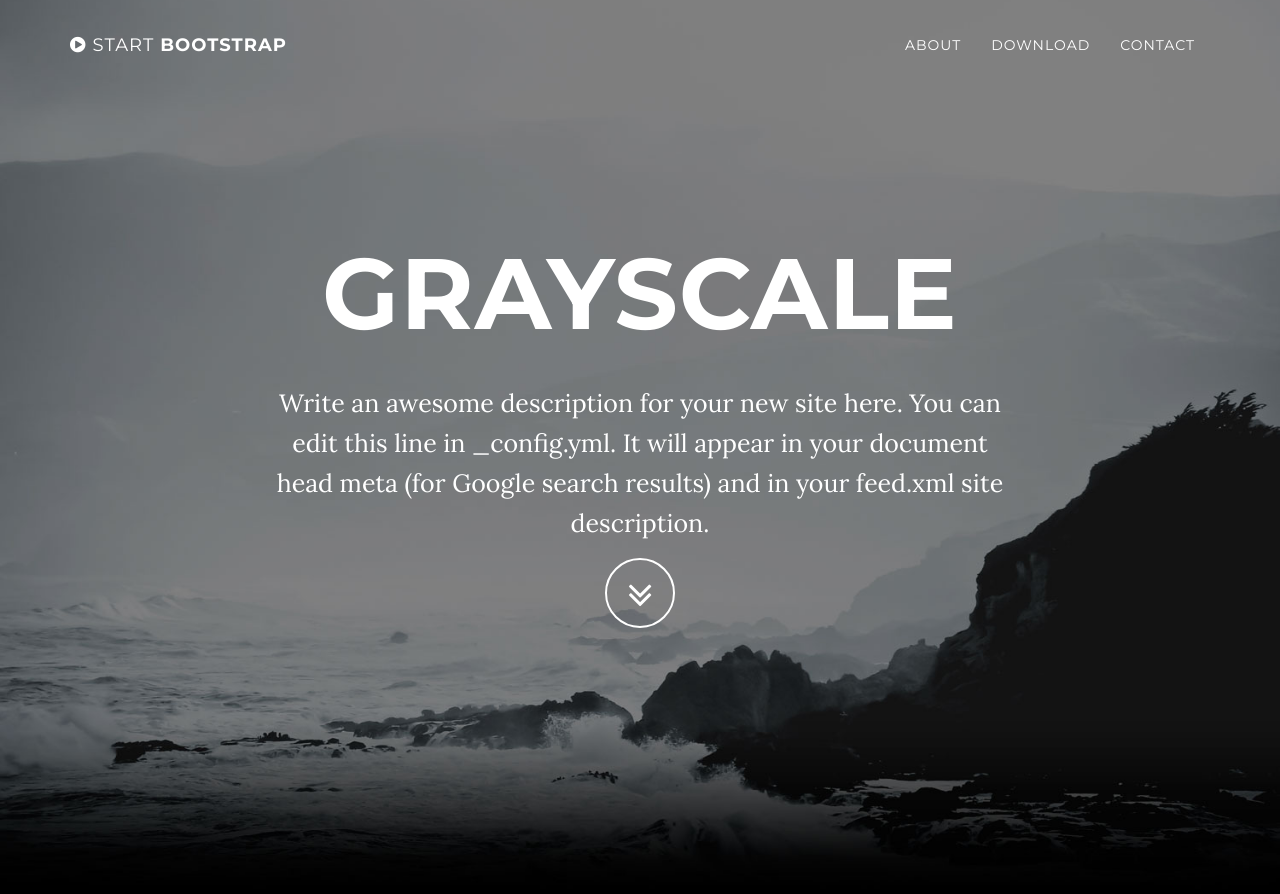
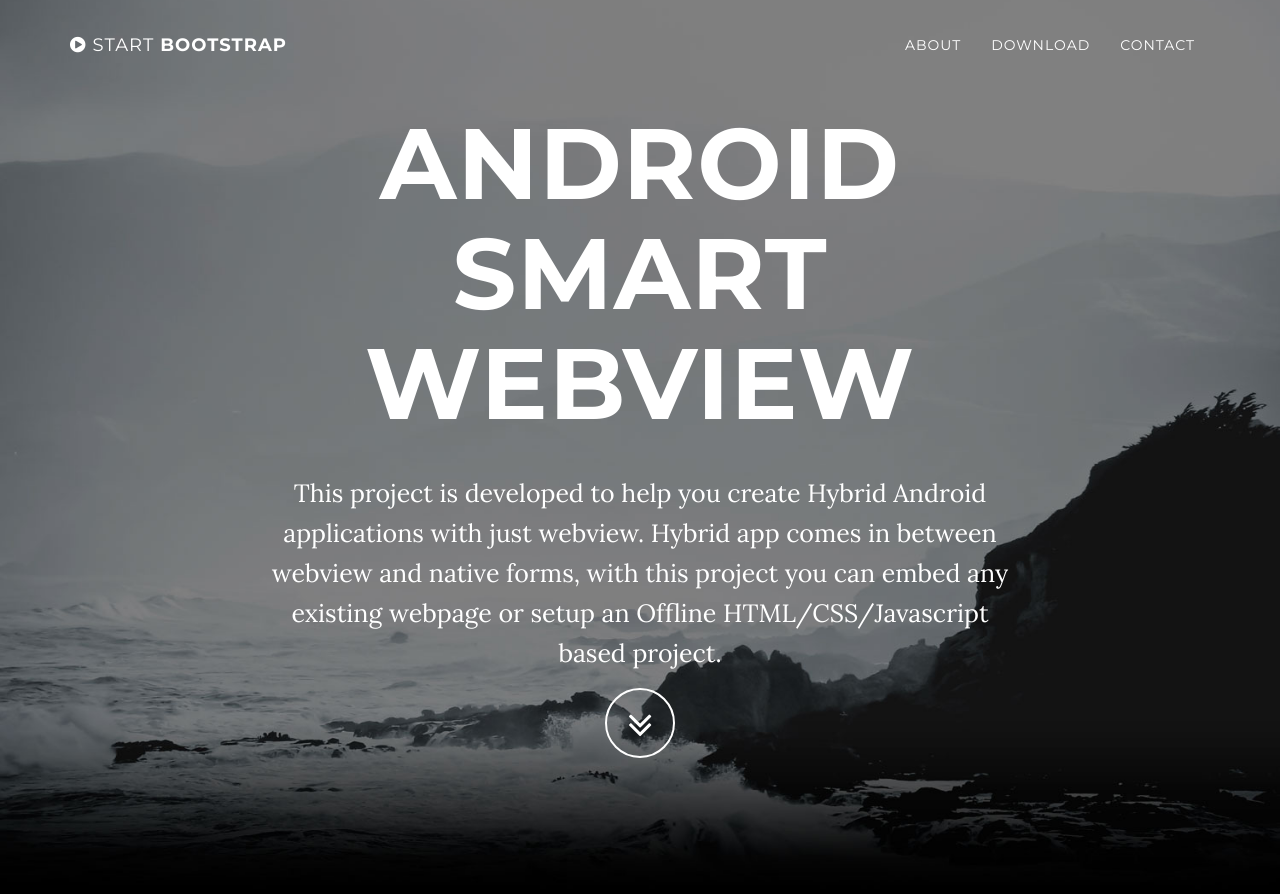
Before and after one commit to mgks/Android-SmartWebView, a Jekyll site: the page built from docs/index.html, in a window 1280 px wide and 900 px high. Shown: the top 894 px of the window. Built offline with Jekyll 4.4.1, drawn with Linux system fonts in a browser that asks for light colours; some of the changed text lies outside the part shown.

Commit message:
Updated config

```diff
--- a/docs/_config.yml
+++ b/docs/_config.yml
@@ -1,8 +1,8 @@
 # Site settings
-title: Grayscale
-email: your-email@domain.com
-url: https://example.github.io
-description: "Write an awesome description for your new site here. You can edit this line in _config.yml. It will appear in your document head meta (for Google search results) and in your feed.xml site description."
+title: Android Smart WebView
+email: getmgks@gmail.com
+url: https://mgks.github.io/Android-SmartWebView/
+description: "This project is developed to help you create Hybrid Android applications with just webview. Hybrid app comes in between webview and native forms, with this project you can embed any existing webpage or setup an Offline HTML/CSS/Javascript based project."
 
 # Color settings (hex-codes without the leading hash-tag)
 color:
@@ -10,20 +10,18 @@ color:
   links: '#219ab3'
 
 # Footer settings
-footer: Your Website
+footer: voinsource
 
 # Social networks usernames (many more available: google-plus, flickr, dribbble, pinterest, instagram, tumblr, linkedin, etc.)
 social:
   - title: twitter
-    url: https://twitter.com/SBootstrap
+    url: https://twitter.com/infeeds
   - title: facebook
-    url:
+    url: https://www.facebook.com/infeeds
   - title: stack-overflow
-    url: http://stackoverflow.com/questions/tagged/jekyll
-  - title: bitbucket
-    url: http://bitbucket.org/jekyll
+    url: https://stackoverflow.com/questions/tagged/swv
   - title: github
-    url: https://github.com/IronSummitMedia/startbootstrap
+    url: https://github.com/mgks
 
 # Build settings
 markdown: kramdown
```
